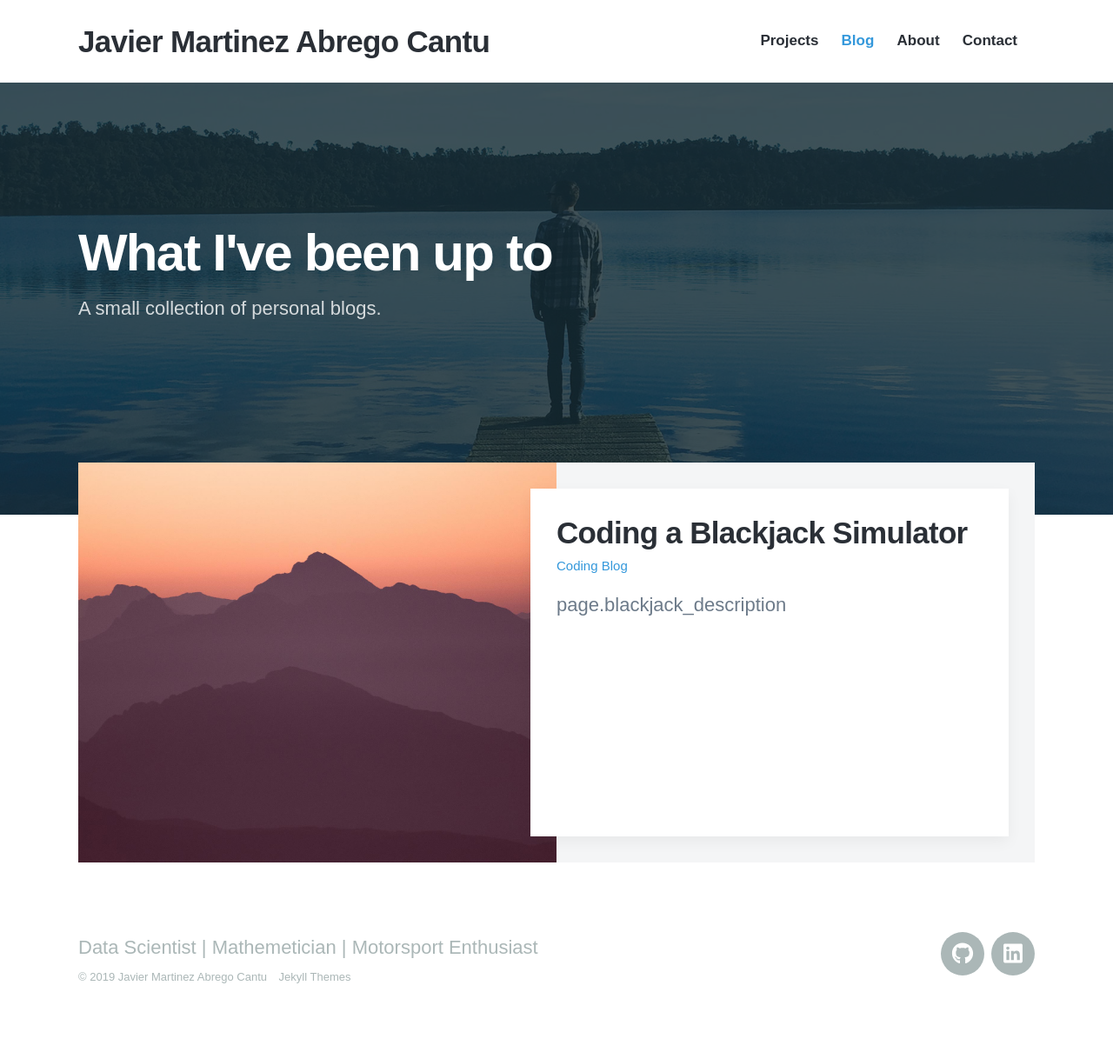
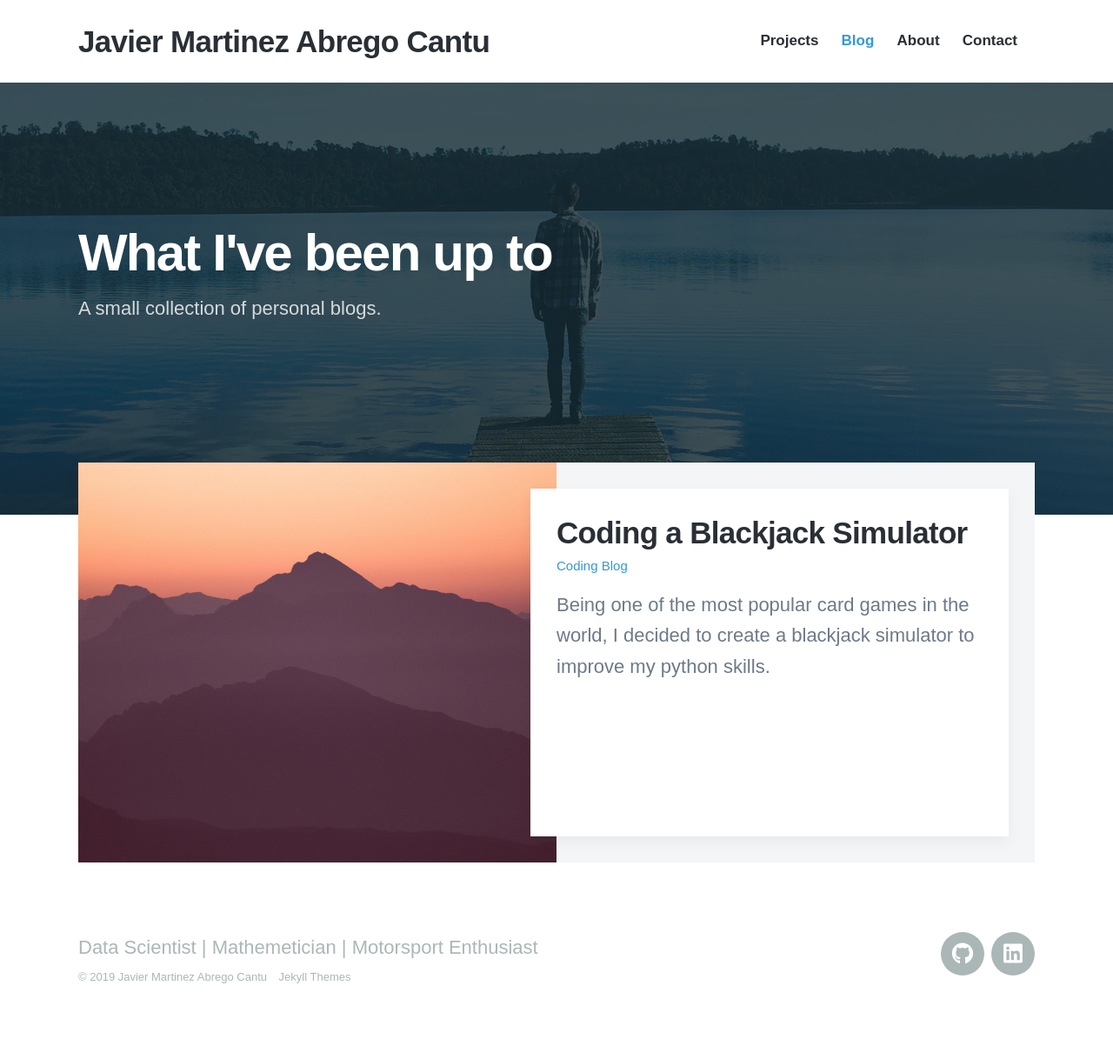
Before and after one commit to javimtza/javimtza.github.io, a Jekyll site: the page built from blog/index.html, in a window 1280 px wide. Shown: the whole page at 87% size. Built offline with Jekyll 4.4.1, drawn with Linux system fonts in a browser that asks for light colours; nearby versions of some CDN libraries; some web fonts are replaced; the list of posts is cut into pages by our own code.

Commit message:
Update index.html

```diff
--- a/blog/index.html
+++ b/blog/index.html
@@ -37,7 +37,7 @@ blackjack_description: Being one of the most popular card games in the world, I
 				<div class="post__content">
 					<h2 class="post__title"><a href="{{ post.url }}">Coding a Blackjack Simulator</a></h2>
 					<p class="post__subtitle">Coding Blog</p>
-					<p class="post__description">page.blackjack_description</p>
+					<p class="post__description">{{page.blackjack_description}}</p>
 				</div>
 			</div>
 
```
